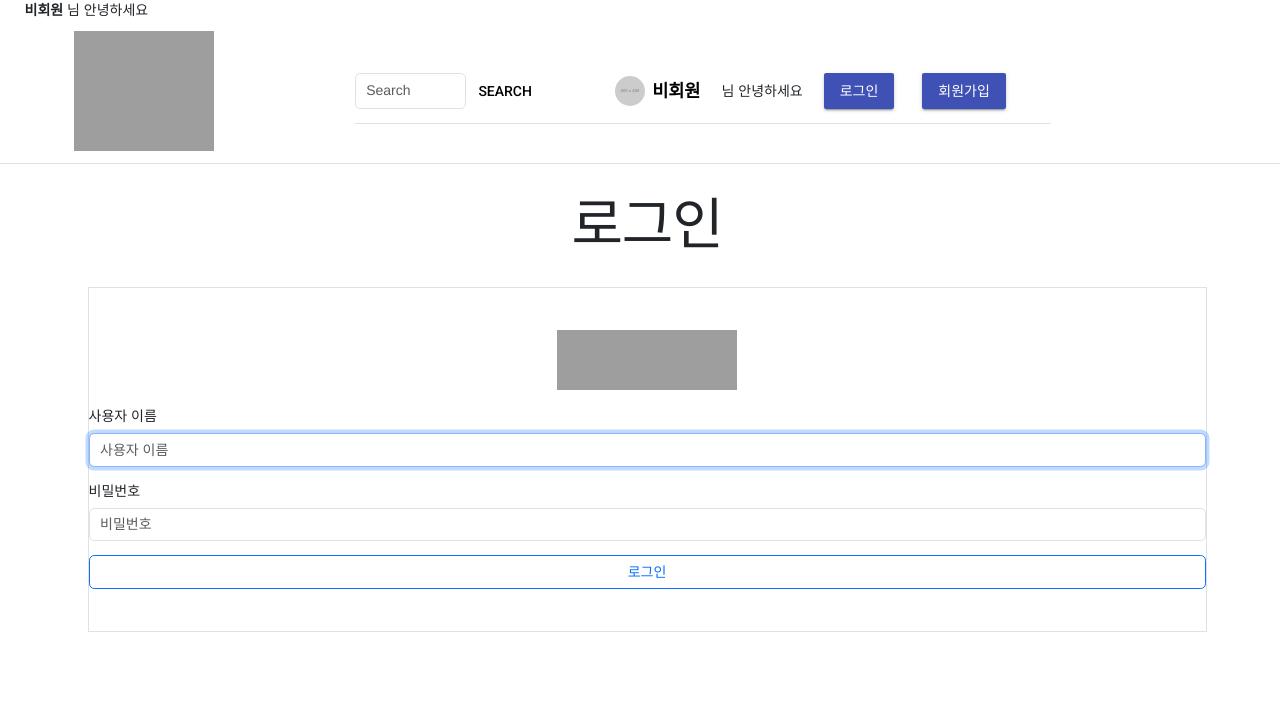
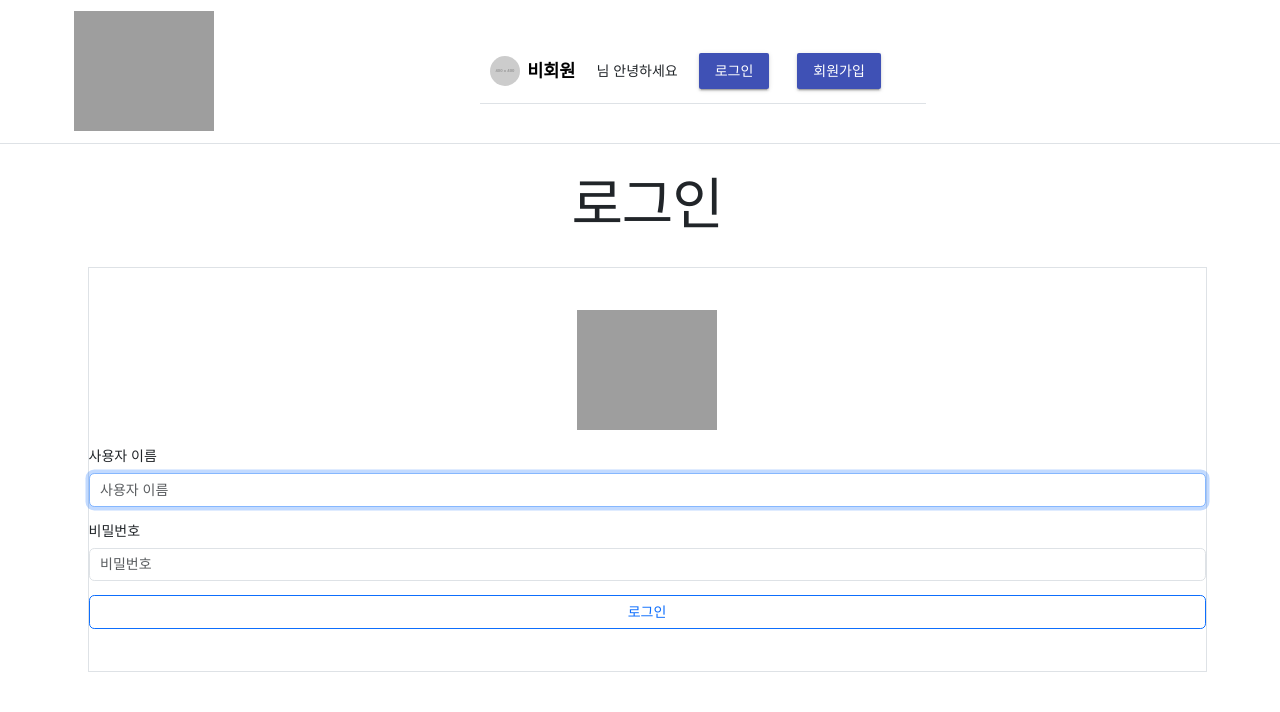
Before and after one commit to kimheekimhee/PJT-BEAN, a Django app: page /accounts/login/ in a window 1280 px wide. Shown: the top 712 px of the page. Run offline with Django 3.2, Linux system fonts and the light colour scheme; grey boxes labelled with a size stand in for pictures from a placeholder-image service; some libraries are stand-ins or nearby versions; grey boxes are pictures that could not be loaded.

Commit message:
accounts/login_image_fix

```diff
--- a/accounts/templates/accounts/index.html
+++ b/accounts/templates/accounts/index.html
@@ -16,7 +16,7 @@
         {% endif %}
           <!--회원이 아닌 경우-->
             <p class="mt-5">아직 회원이 아니신가요?</p>
-              <a class="btn btn-primary w-100 mb-5" href="{%  url 'accounts:signup' %}">이메일로 회원가입</a>
+              <a class="btn btn-primary w-100 mb-5" href="{%  url 'accounts:index' %}"> 회원가입</a>
         </div>
     </div>
   </div>
--- a/accounts/templates/accounts/login.html
+++ b/accounts/templates/accounts/login.html
@@ -1,14 +1,14 @@
 {% extends "base.html" %} {% load django_bootstrap5 %} {% bootstrap_css %}
-{% bootstrap_javascript %} {% block content %}
+{%bootstrap_javascript %} {% block content %}
 
 <h1 class="text-center">로그인</h1>
 
 <div class="create border py-5">
   <p class="text-center">
     <img
-      src="https://cdn-icons-png.flaticon.com/512/433/433749.png"
-      width="180"
-      height="60"
+      src="https://previews.123rf.com/images/putracetol/putracetol1701/putracetol170100472/70564142-nature-coffee-bean-icon-logo-design-element.jpg"
+      width="140"
+      height="120"
       alt=""
     />
   </p>
--- a/templates/base.html
+++ b/templates/base.html
@@ -68,24 +68,12 @@
   <body>
 
     <!-- Nav -->
-    <div class="container ms-3 justify-content-start">
-      {% if user.is_authenticated %}
-        <a class="navbar-brand fw-bold" href="{% url 'accounts:detail' user.pk %}">{{ request.user.username }}</a>
-      {% else %}
-        <a class="navbar-brand fw-bold" href="#">비회원</a>
-      {% endif %}
-      <span>님 안녕하세요</span>
-    </div>
     <nav class="navbar navbar-expand-lg border-bottom py-2">
       <div class="container d-flex justify-content-between">
         <a class="navbar-brand " href="{% url 'reviews:index' %}"><img src="https://previews.123rf.com/images/putracetol/putracetol1701/putracetol170100472/70564142-nature-coffee-bean-icon-logo-design-element.jpg" width="140" height="120" alt=""></a>
         <div class="justify-content-end" id="navbarSupportedContent">
           <ul class="navbar-nav mb-2 mb-lg-0 d-flex align-items-center">
             <nav class=" container navbar navbar-expand-lg border-bottom">
-              <form class="d-flex" action="{}" method="get">
-                <input class="form-control me-2" type="search" placeholder="Search" name="kw">
-                <button class="mdl-button mdl-js-button px-1" type="submit">Search</button>
-              </form>
               <div class="container d-flex justify-content-end">
                 {% if request.user.image %}
                   <img src="{{ request.user.image.url }}" alt="" style="width: 50px; height: 50px; border-radius: 50%" class="ms-3"/>
```
